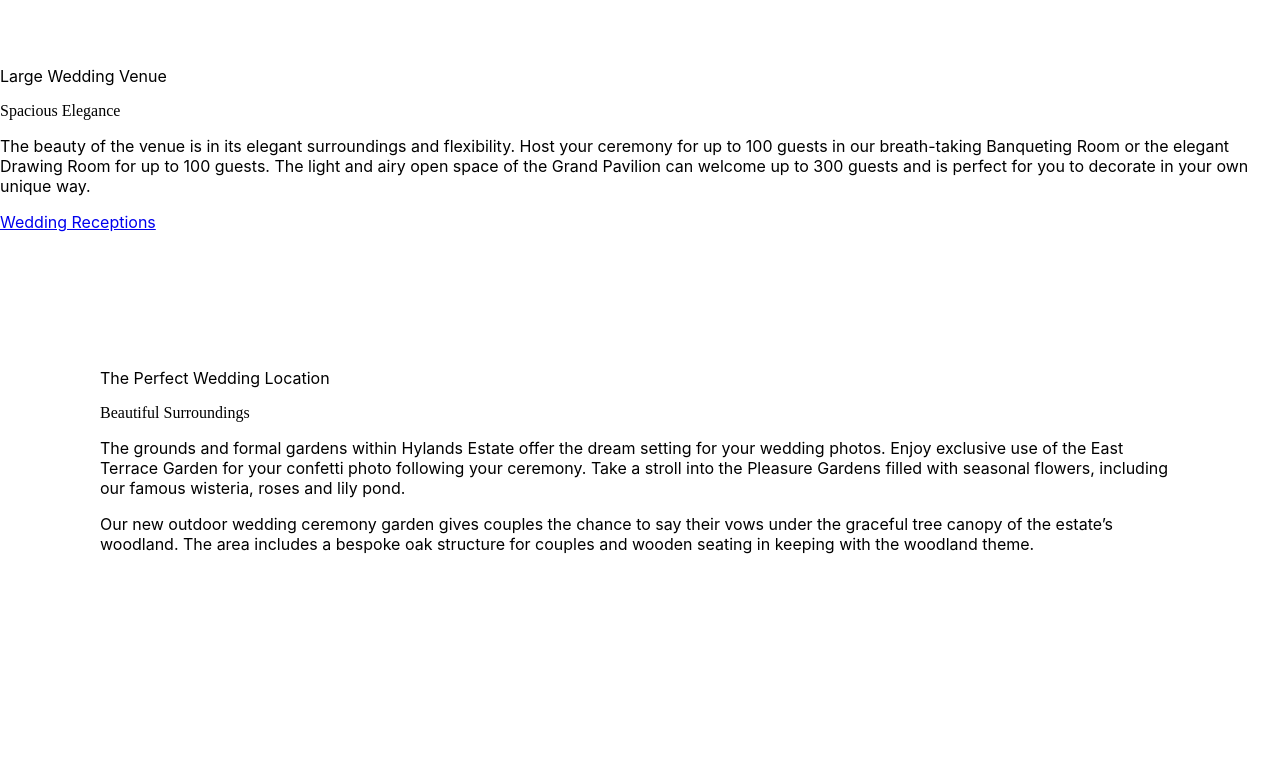
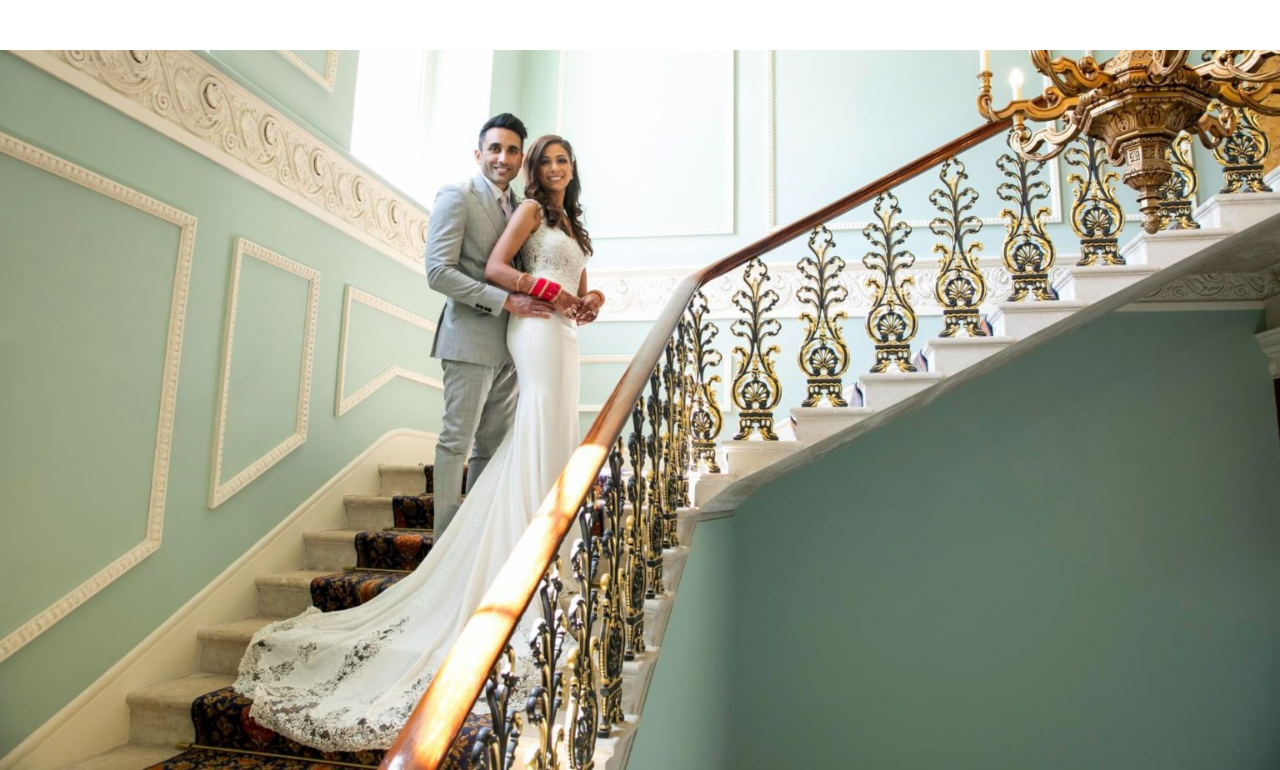
Before and after one commit to wilarthur/hylands-weddings-templates, a plain HTML site: page index.html in a window 1280 px wide. Shown: the part 4135-4905 px from the top of the page. Drawn offline with Linux system fonts and the light colour scheme.

Commit message:
Full width image

```diff
--- a/index.html
+++ b/index.html
@@ -87,7 +87,9 @@
                     src="/assets/images/rlr-3.jpg" alt="">
             </div>
         </div>
-        <div class="full-width-image"></div>
+        <div class="full-width-image">
+            <img src="/assets/images/full-width-img1.jpg" alt="">
+        </div>
         <div class="content-left">
             <div class="content">
                 <p class="subtitle">Large Wedding Venue</p>
--- a/style.css
+++ b/style.css
@@ -266,3 +266,13 @@ header .wrapper .hamburger {
   margin-bottom: 50px;
   z-index: 3;
 }
+
+/* Full width image */
+
+.full-width-image img {
+  max-height: 100vh;
+  min-height: 375px;
+  -o-object-fit: cover;
+  object-fit: cover;
+  width: 100%;
+}
```
Also changed, not shown: assets/images/full-width-img1.jpg (added).
